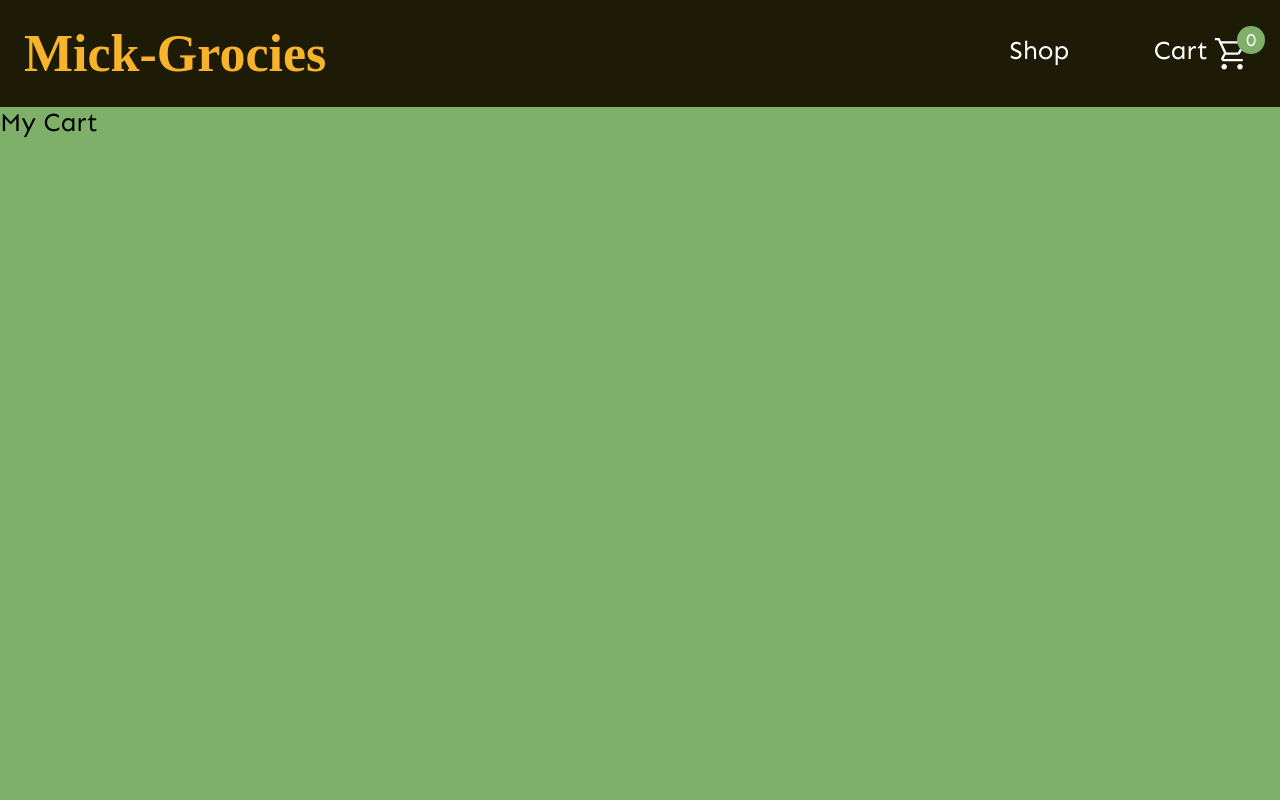
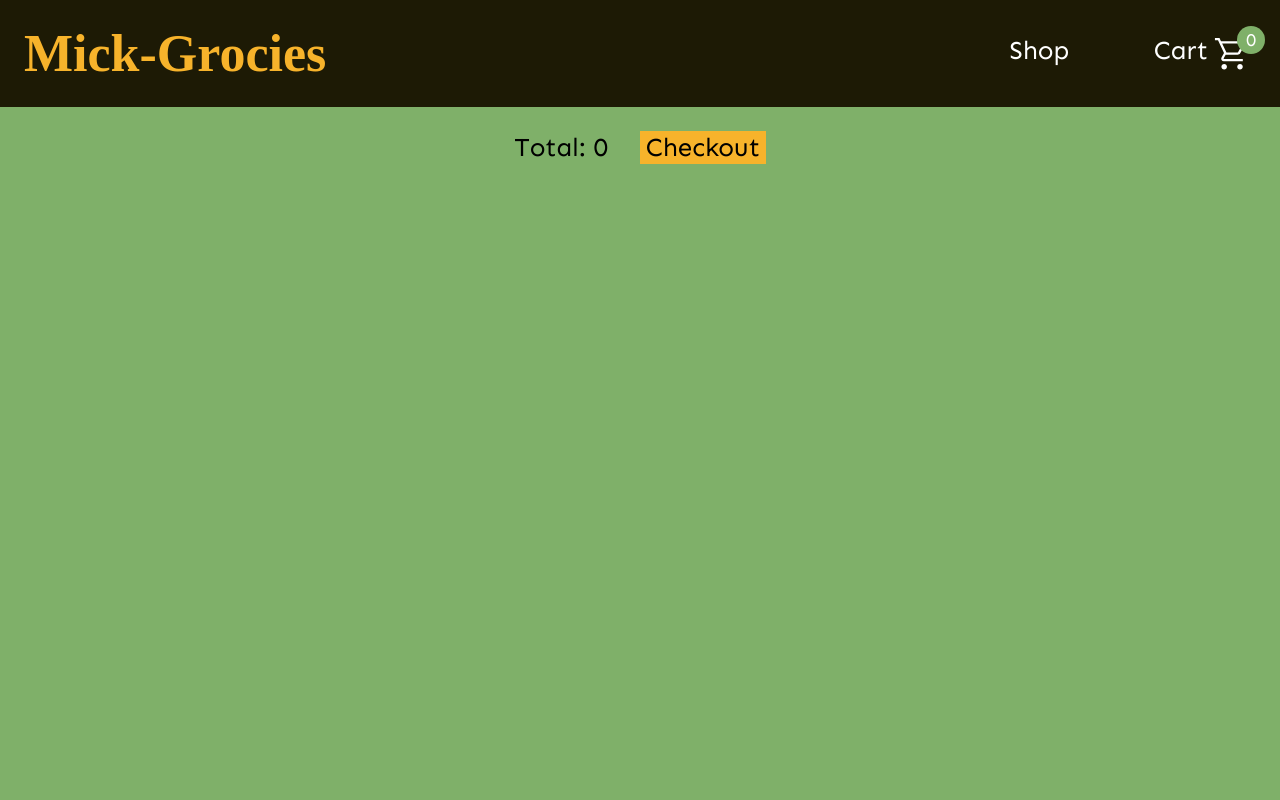
Before and after one commit to MickFrog/shopping-cart, a React (Create React App) app: page /cart in a window 1280 px wide. Shown: the top 800 px of the page. Built offline with nearby package versions, Linux system fonts and the light colour scheme; a web font is replaced by a local one.

Commit message:
add total computation on cart page

```diff
--- a/src/RouteSwitch.js
+++ b/src/RouteSwitch.js
@@ -71,7 +71,7 @@ const RouteSwitch = () => {
             <Routes>
                 <Route path="/" element={<App />}/>
                 <Route path="/shop" element={<Shop items={stock} cartCallback={updateCart}/>}/>
-                <Route path="/cart" element={<Cart />}/>
+                <Route path="/cart" element={<Cart cartData={cart}/>}/>
             </Routes>
 
             <Footer />
--- a/src/components/Cart.css
+++ b/src/components/Cart.css
@@ -1,3 +1,13 @@
 .cart-container {
     min-height: 100vh;
-  }
+}
+
+.cart-header {
+  display: flex;
+  align-items: center;
+  justify-content: center;
+  gap: 2rem;
+
+  width: 100%;
+  padding: var(--myPadding);
+}
--- a/src/components/Cart.js
+++ b/src/components/Cart.js
@@ -1,10 +1,31 @@
 import React from "react";
 import './Cart.css';
 
-const Cart = () => {
+const Cart = (props) => {
+
+    const produceTotal = () => {
+        let currCart = props.cartData;
+
+        if(!currCart.length) return 0;
+
+        return currCart.reduce((finalTotal, currElem) => {
+            let totalProductsCost = parseFloat(
+                (currElem.cartPdt.price * currElem.quantity)
+                .toFixed(2))
+
+            return finalTotal + totalProductsCost;
+        }, 0)
+    }
+
     return (
         <div className="contentBg cart-container">
-            My Cart
+            <div className="cart-header">
+                <div>
+                    Total: {produceTotal()}
+                </div>
+
+                <button>Checkout</button>
+            </div>
         </div>
     )
 
--- a/src/components/Header.css
+++ b/src/components/Header.css
@@ -1,6 +1,9 @@
 @import url('https://fonts.googleapis.com/css2?family=Zilla+Slab+Highlight:wght@700&display=swap');
 
 .myHeader {
+    position: sticky;
+    top: 0;
+
     height: max(6rem, max-content);
     background-color: var(--myBlack);
     color: white;
```
